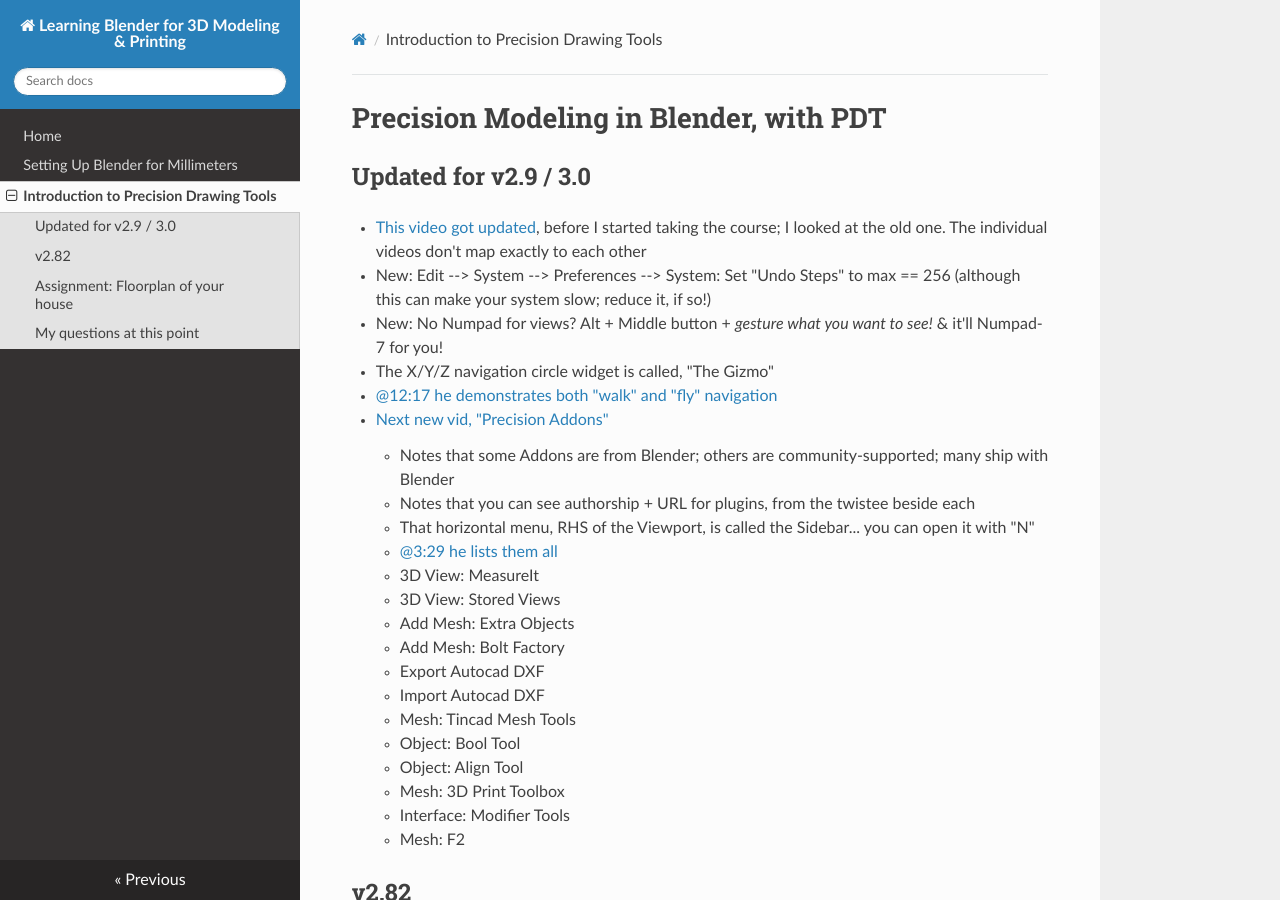
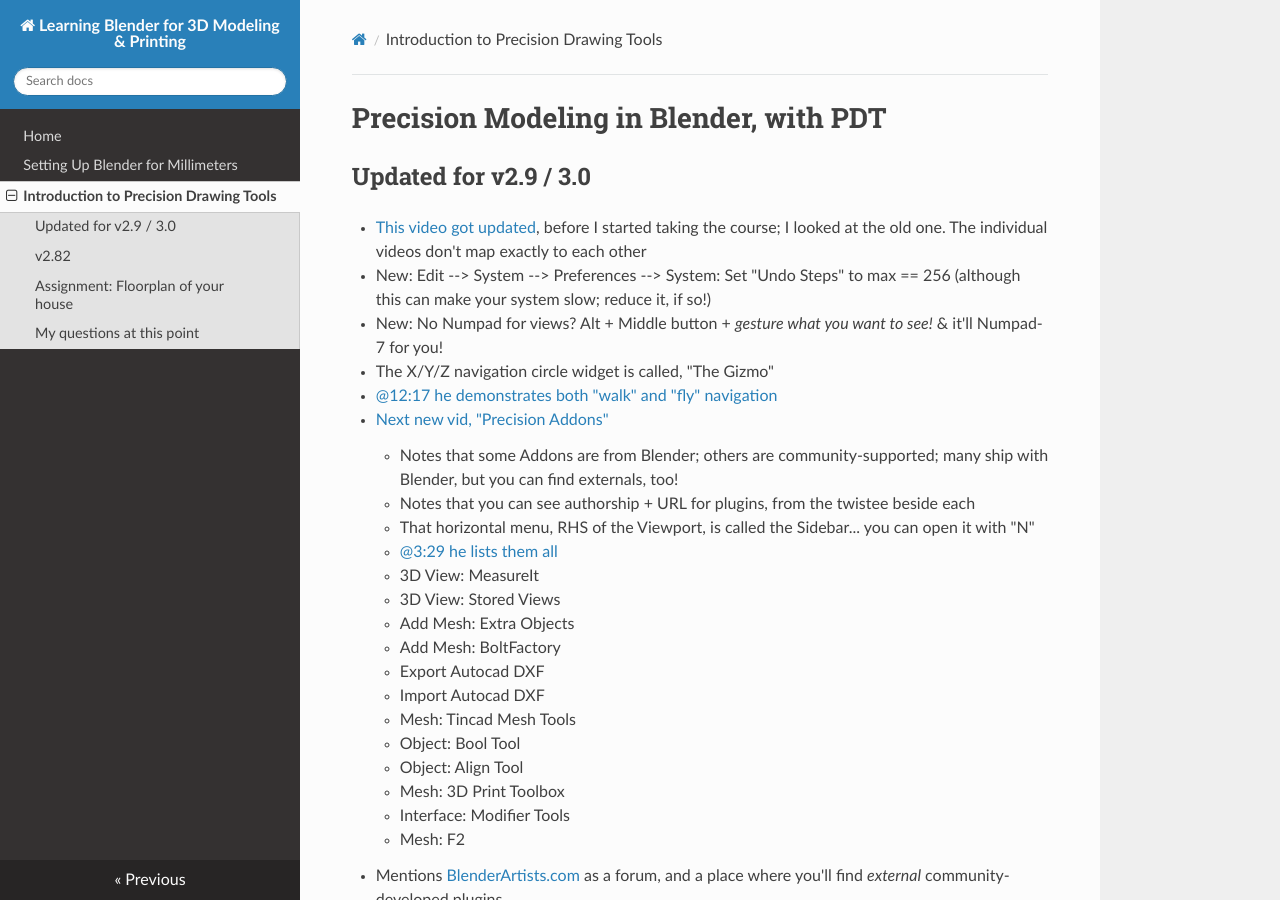
Before and after one commit to nmacgreg/LearningBlender, an MkDocs documentation site: the page built from docs/IntroPDT.md, in a window 1280 px wide and 900 px high. Built offline with MkDocs 1.6.1, drawn with Linux system fonts in a browser that asks for light colours; nearby versions of some CDN libraries.

Commit message:
Update new v2.9

```diff
--- a/docs/IntroPDT.md
+++ b/docs/IntroPDT.md
@@ -8,14 +8,14 @@
 * The X/Y/Z navigation circle widget is called, "The Gizmo"
 * [@12:17 he demonstrates both "walk" and "fly" navigation](https://youtu.be/qzhgrHDDR7I?list=PL6Fiih6ItYsXzUbBNz7-IvV7UJYHZzCdF&t=737)
 * [Next new vid, "Precision Addons"](https://www.youtube.com/watch?v=qzhgrHDDR7I&list=PL6Fiih6ItYsXzUbBNz7-IvV7UJYHZzCdF&index=2)
-	* Notes that some Addons are from Blender; others are community-supported; many ship with Blender
+	* Notes that some Addons are from Blender; others are community-supported; many ship with Blender, but you can find externals, too!
 	* Notes that you can see authorship + URL for plugins, from the twistee beside each
     * That horizontal menu, RHS of the Viewport, is called the Sidebar... you can open it with "N"
 	* [@3:29 he lists them all](https://youtu.be/v9tbXF410SU?list=PL6Fiih6ItYsXzUbBNz7-IvV7UJYHZzCdF&t=209)
 	* 3D View: MeasureIt
 	* 3D View: Stored Views
 	* Add Mesh: Extra Objects
-	* Add Mesh: Bolt Factory
+	* Add Mesh: BoltFactory
 	* Export Autocad DXF
 	* Import Autocad DXF
 	* Mesh: Tincad Mesh Tools
@@ -24,6 +24,7 @@
 	* Mesh: 3D Print Toolbox
 	* Interface: Modifier Tools
 	* Mesh: F2
+* Mentions [BlenderArtists.com](https://blenderartists.com) as a forum, and a place where you'll find *external* community-developed plugins
 
 ##  v2.82
 
```
Also changed, not shown: docs/Setting_mm.md (+2 -0 lines), 1 other file.
